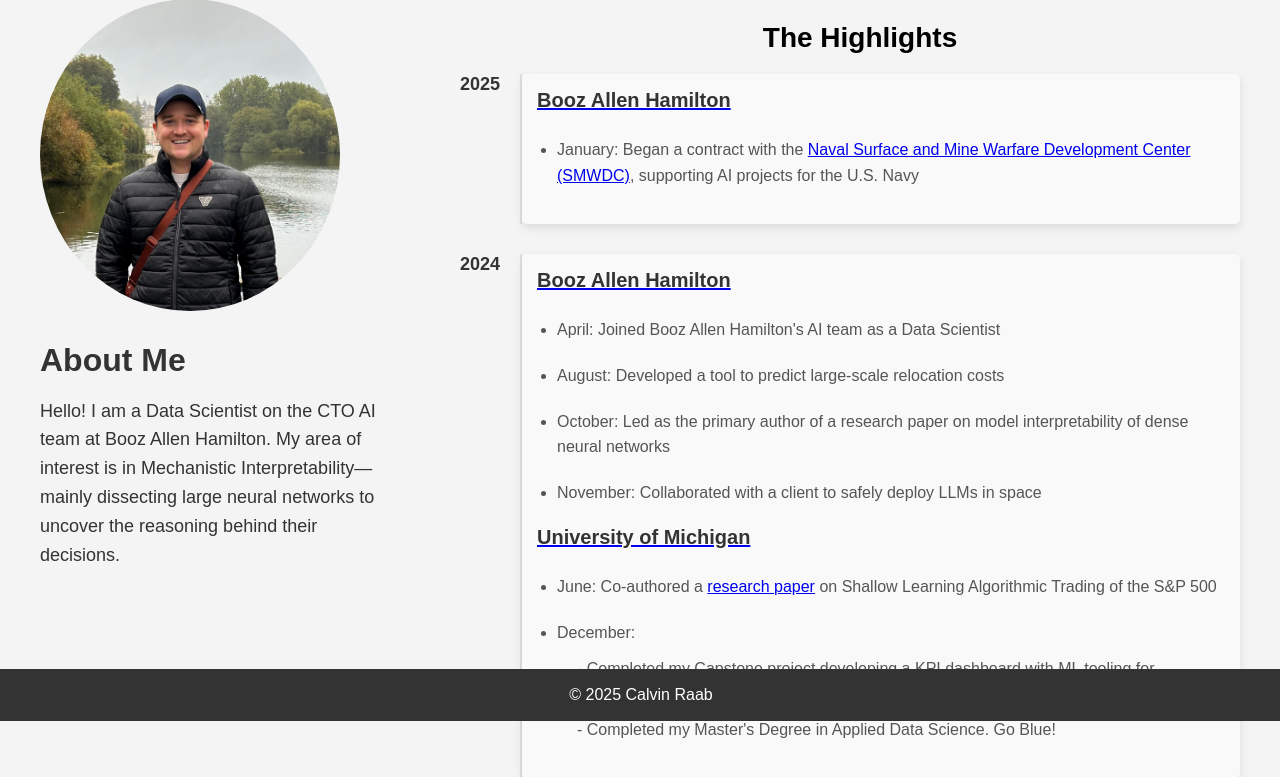
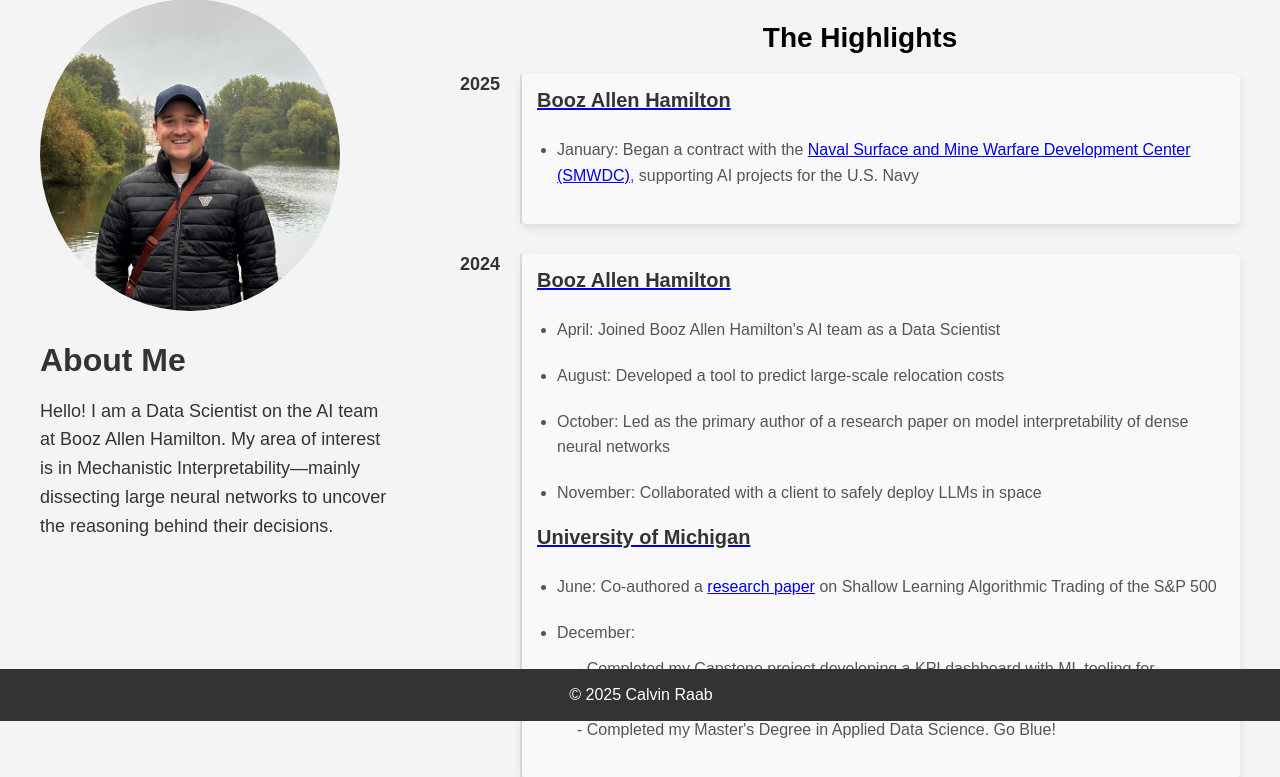
Before and after one commit to calvinraab/personal_website, a Flask app: page / in a window 1280 px wide. Shown: the part 79-856 px from the top of the page. Run offline with Flask 3, Linux system fonts and the light colour scheme.

Commit message:
Updating job domain

```diff
--- a/templates/home.html
+++ b/templates/home.html
@@ -11,7 +11,7 @@
       <div class="about-info">
         <h1>About Me</h1>
         <p>
-          Hello! I am a Data Scientist on the CTO AI team at Booz Allen Hamilton. My area of interest is in Mechanistic Interpretability—mainly dissecting large neural networks to uncover the reasoning behind their decisions.
+          Hello! I am a Data Scientist on the AI team at Booz Allen Hamilton. My area of interest is in Mechanistic Interpretability—mainly dissecting large neural networks to uncover the reasoning behind their decisions.
         </p>
       </div>
     </div>
```
